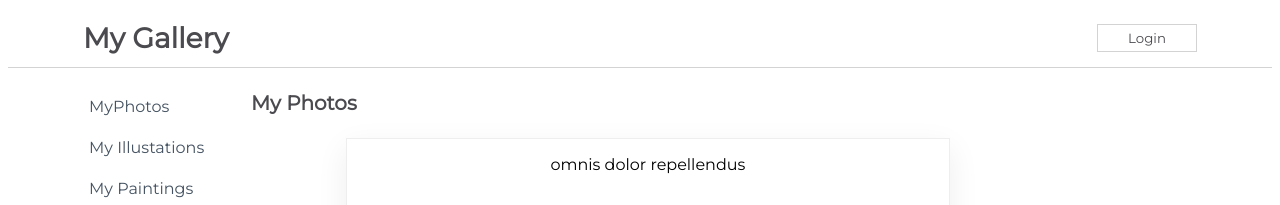
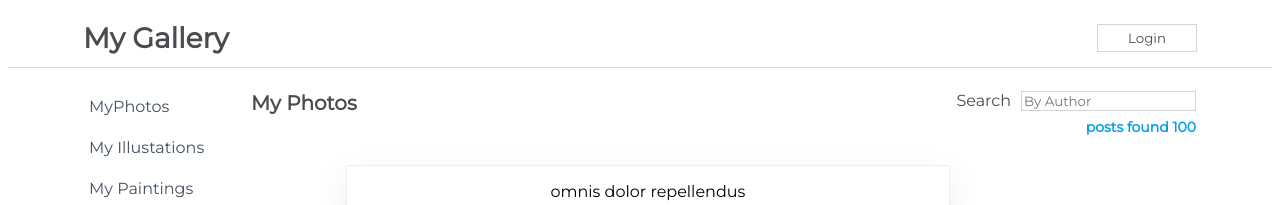
Before and after one commit to PatSvedberg/FuncCompChallange, a React (Create React App) app in the folder my-app/: page / in a window 1280 px wide. Shown: the top 205 px of the page. Built offline with nearby package versions, Linux system fonts and the light colour scheme.

Commit message:
Search bar

```diff
--- a/my-app/src/components/Content.js
+++ b/my-app/src/components/Content.js
@@ -8,7 +8,8 @@
     constructor(props) {
         super(props)
         this.state = {
-            isLoaded: false
+            isLoaded: false,
+            posts: [],
         }
     }
 
@@ -16,8 +17,20 @@
         setTimeout(()=>{
             this.setState({
                 isLoaded: true,
+                posts: savedPosts,
             })
         }, 2000)
+    }
+
+    handleChange = (e) => {
+        const name = e.target.value.toLowerCase();
+        const filteredPosts = savedPosts.filter((post)=>{
+            return post.name.toLowerCase().includes(name);
+        })
+
+        this.setState({
+            posts: filteredPosts
+        })
     }
 
     render() {
@@ -26,12 +39,22 @@
 
                 <div className={css.TitleBar}>
                     <h1>My Photos</h1>
+                    <form>
+                        <label htmlFor='searchinput'>Search</label>
+                        <input
+                        type='search'
+                        id='searchinput'
+                        placeholder='By Author'
+                        onChange={(e) => this.handleChange(e)}
+                        />
+                        <h4>posts found {this.state.posts.length}</h4>
+                    </form>
                 </div>
 
                 <div className={css.SearchResults}>
                     {
                         this.state.isLoaded ?
-                        <PostItem savedPosts={savedPosts} />
+                        <PostItem savedPosts={this.state.posts} />
                         : <Loader />
                     }
                 </div>
```
